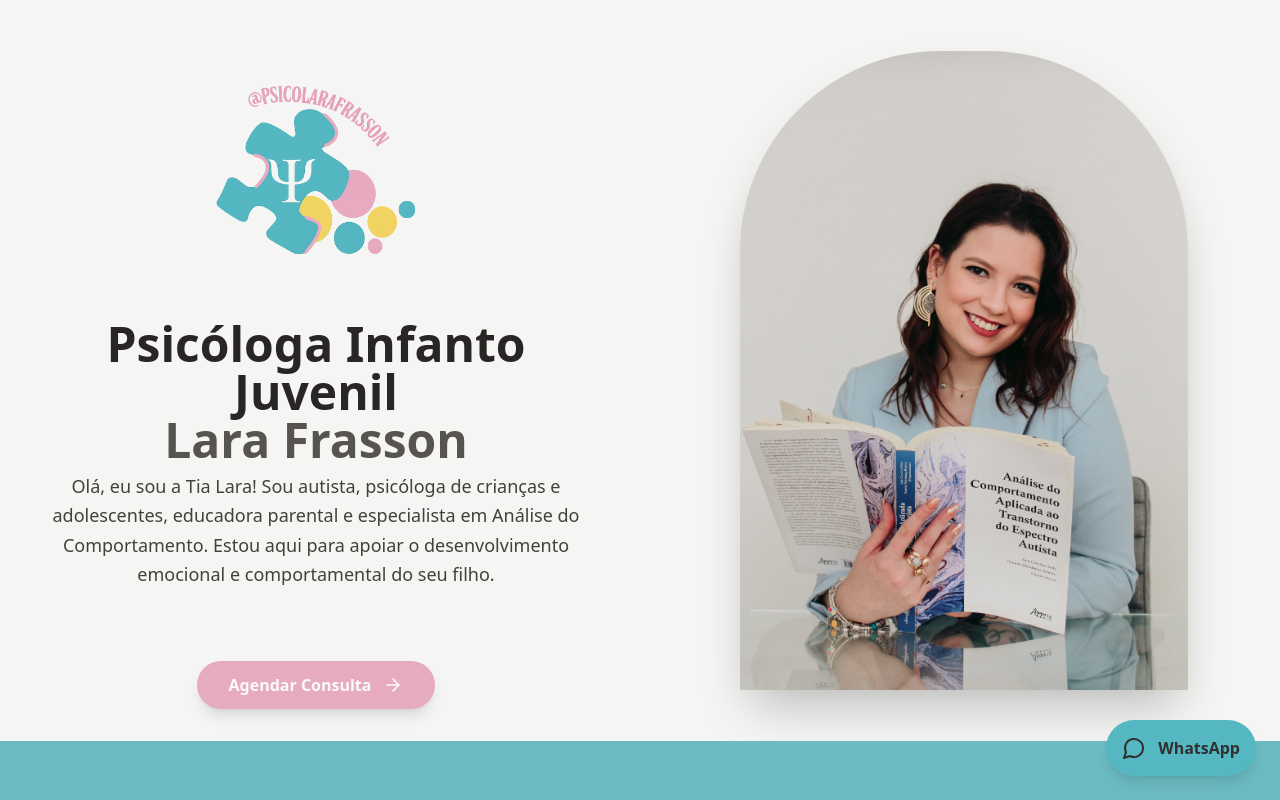
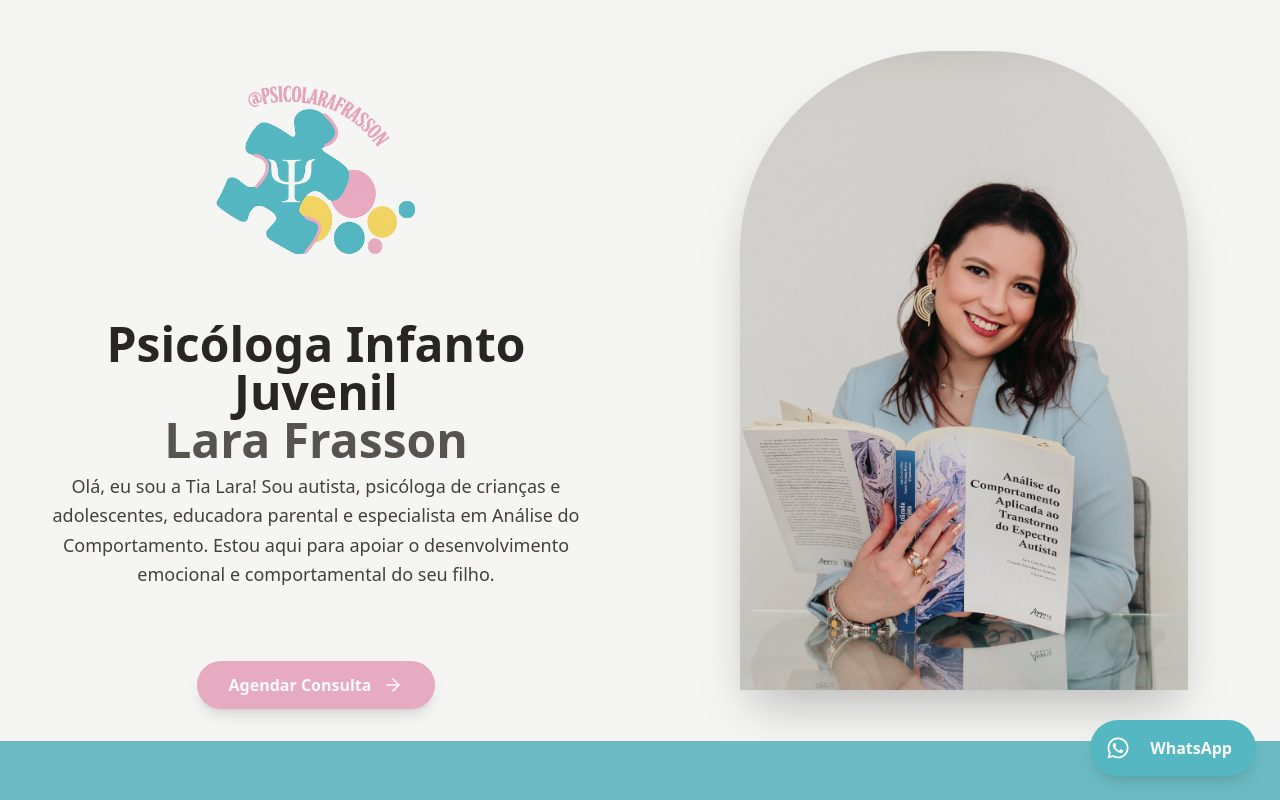
Before and after one commit to kainamf/psilarafrasson, a React (Create React App) app: page / in a window 1280 px wide. Shown: the top 800 px of the page. Built offline with nearby package versions, Linux system fonts and the light colour scheme.

Commit message:
feat: replace MessageCircle icon with WhatsApp SVG in WhatsAppButton component

```diff
--- a/src/components/WhatsAppButton.tsx
+++ b/src/components/WhatsAppButton.tsx
@@ -10,8 +10,10 @@ function WhatsAppButton() {
                 target="_blank"
                 className="bg-primary-500 hover:bg-primary-700 text-font p-4 rounded-full shadow-lg transition-all transform hover:scale-110 flex items-center gap-3"
             >
-                <MessageCircle size={24} />
-                <span className="hidden sm:inline font-semibold">WhatsApp</span>
+                <span className="flex items-center justify-center" style={{ width: 24, height: 24 }}>
+                    <img src="/assets/icons/whatsapp.svg" alt="WhatsApp" width={24} height={24} />
+                </span>
+                <span className="hidden sm:inline font-semibold text-background px-2 rounded">WhatsApp</span>
             </a>
         </div>
     );
```
